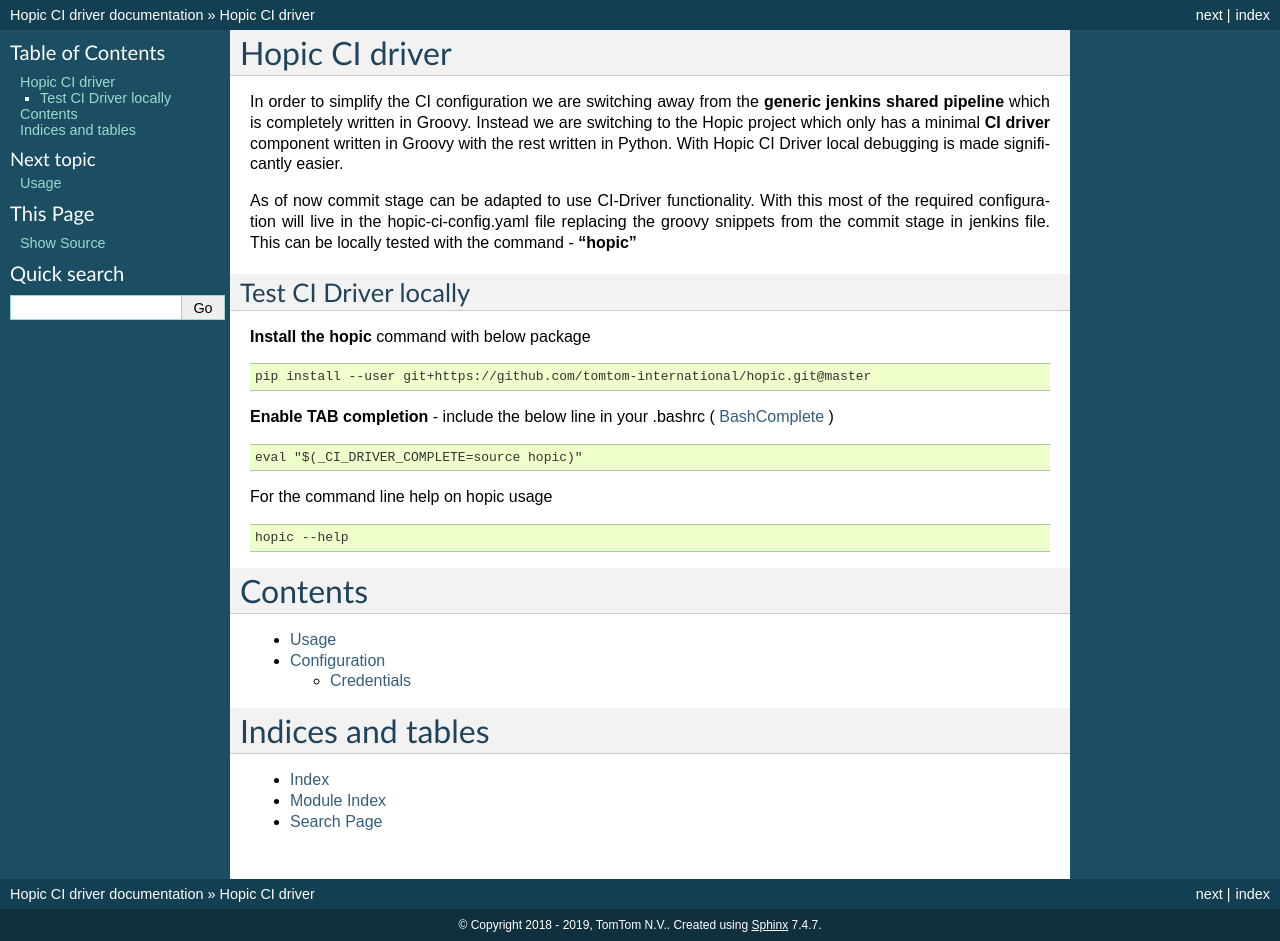
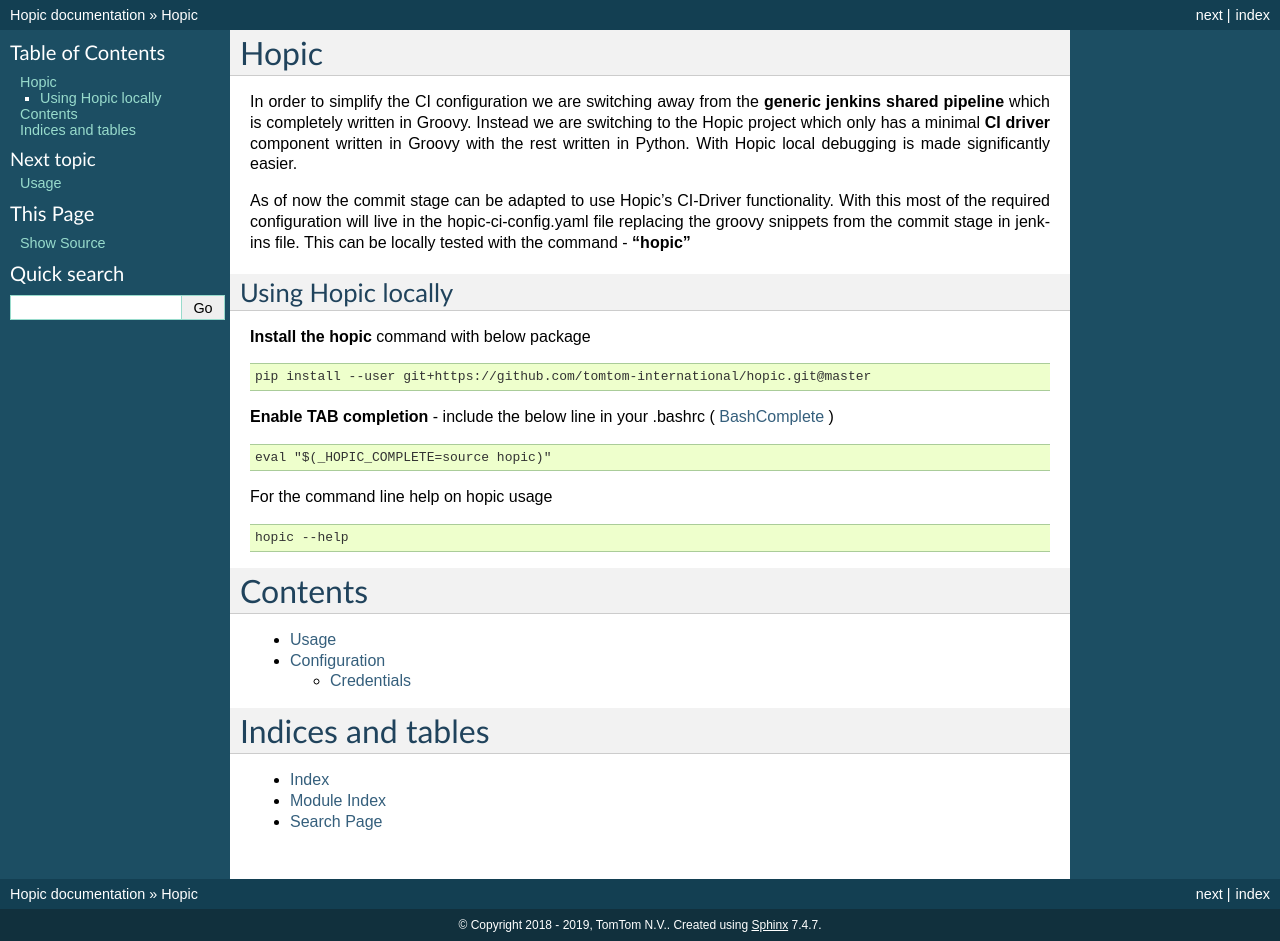
Before and after one commit to tomtom-international/hopic, a Sphinx documentation site: the page built from doc/source/index.rst, in a window 1280 px wide. Built offline with Sphinx 7.4.7, drawn with Linux system fonts in a browser that asks for light colours.

Commit message:
docs: get rid of last traces of 'ci-driver' as 'Hopic' aliases
From now on "ci driver" should only be used to refer to the (currently
Groovy) component integrating with the host CI system (currently
Jenkins).

```diff
--- a/README.rst
+++ b/README.rst
@@ -1,16 +1,16 @@
-.. You can view the documentation for CI-Driver at URL  : /pages/PIPE/hopic/pages/browse/
+.. You can view the documentation for Hopic at URL  : /pages/PIPE/hopic/pages/browse/
 
 In order to simplify the CI configuration we are switching away from the **generic jenkins shared pipeline** which is completely written in Groovy.
 Instead we are switching to the Hopic project which only has a minimal **CI driver** component written in Groovy with the rest written in Python.
-With Hopic CI Driver local debugging is made significantly easier.
+With Hopic local debugging is made significantly easier.
 
-As of now commit stage can be adapted to use CI-Driver functionality.
+As of now the commit stage can be adapted to use Hopic's CI-Driver functionality.
 With this most of the required configuration will live in the hopic-ci-config.yaml file replacing the groovy snippets from the commit stage in jenkins file.
 This can be locally tested with the command - **"hopic"**
 
 
-Test CI Driver locally
-----------------------
+Using Hopic locally
+-------------------
 
 **Install the hopic** command with below package
 
@@ -24,7 +24,7 @@
 
 .. code-block:: console
 
-   eval "$(_CI_DRIVER_COMPLETE=source hopic)"
+   eval "$(_HOPIC_COMPLETE=source hopic)"
 
 For the command line help on hopic usage
 
--- a/doc/source/conf.py
+++ b/doc/source/conf.py
@@ -1,6 +1,6 @@
 # -*- coding: utf-8 -*-
 #
-# Hopic CI driver documentation build configuration file, created by
+# Hopic driver documentation build configuration file, created by
 # sphinx-quickstart on Mon Jan 28 13:57:37 2019.
 #
 # This file is execfile()d with the current directory set to its
@@ -52,7 +52,7 @@
 master_doc = 'index'
 
 # General information about the project.
-project = u'Hopic CI driver'
+project = u'Hopic'
 copyright = u'2018 - 2019, TomTom N.V.'
 author = u'Giel van Schijndel'
 
@@ -258,7 +258,7 @@
 # (source start file, target name, title,
 #  author, documentclass [howto, manual, or own class]).
 latex_documents = [
-    (master_doc, 'HopicCIdriver.tex', u'Hopic CI driver Documentation',
+    (master_doc, 'HopicCIdriver.tex', u'Hopic Documentation',
      u'Giel van Schijndel', 'manual'),
 ]
 
@@ -302,7 +302,7 @@
 # (source start file, target name, title, author,
 #  dir menu entry, description, category)
 texinfo_documents = [
-    (master_doc, 'HopicCIdriver', u'Hopic CI driver Documentation',
+    (master_doc, 'HopicCIdriver', u'Hopic Documentation',
      author, 'HopicCIdriver', 'One line description of project.',
      'Miscellaneous'),
 ]
--- a/doc/source/index.rst
+++ b/doc/source/index.rst
@@ -1,10 +1,10 @@
-.. Hopic CI driver documentation master file, created by
+.. Hopic driver documentation master file, created by
    sphinx-quickstart on Mon Jan 28 13:57:37 2019.
    You can adapt this file completely to your liking, but it should at least
    contain the root `toctree` directive.
 
-Hopic CI driver
-===============
+Hopic
+=====
 
 .. include:: ../../README.rst
 
```
